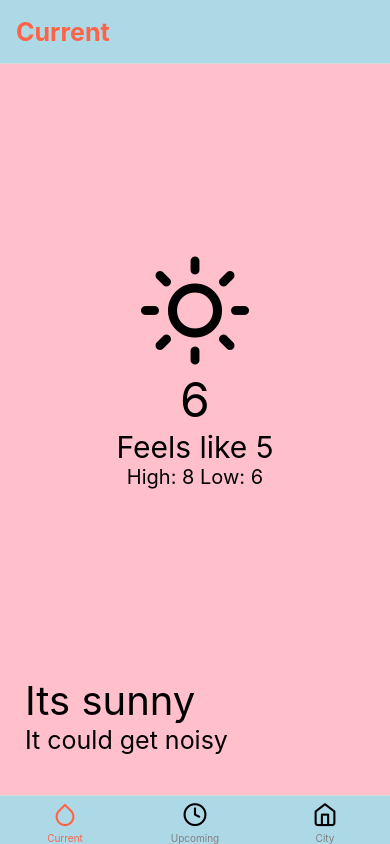
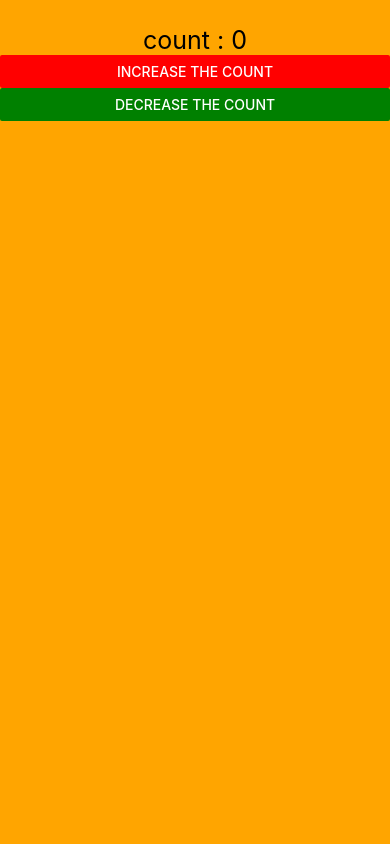
Before and after one commit to eodaneze/ReactNativeClass, a React Native app: screen / in a window 390 px wide. Built offline with nearby package versions, Linux system fonts and the light colour scheme.

Commit message:
creating a counter without a state

```diff
--- a/App.js
+++ b/App.js
@@ -1,12 +1,13 @@
 import React from 'react';
 import { NavigationContainer } from '@react-navigation/native';
 import Tabs from './src/components/Tabs';
+import Counter from './src/demo/Counter';
 // const Tab = createBottomTabNavigator()
 const App = () => {
 
   return(
     <NavigationContainer>
-       <Tabs />
+       <Counter />
     </NavigationContainer>
   )
 }
--- /dev/null
+++ b/src/demo/Counter.js
@@ -0,0 +1,40 @@
+import React from 'react'
+import {View, Text, Button, StyleSheet} from 'react-native'
+const Counter = () => {
+    let count = 0
+  return (
+    <View style={styles.container}>
+         <Text style={styles.title}>{`count : ${count}`}</Text>
+         <Button
+            color={'red'}
+            title={'increase the count'}
+            onPress = {() => {
+              count++
+              console.log(count);
+            }}
+         />
+         <Button
+           color={'green'}
+           title={'decrease the count'}
+           onPress = {() => {
+             count--
+             console.log(count);
+           }}
+         />
+    </View>
+  )
+}
+
+const styles = StyleSheet.create({
+  container:{
+    flex: 1,
+    backgroundColor: 'orange'
+  },
+  title: {
+    alignSelf: 'center',
+    fontSize: 25,
+    marginTop: 25
+  }
+})
+
+export default Counter
```
